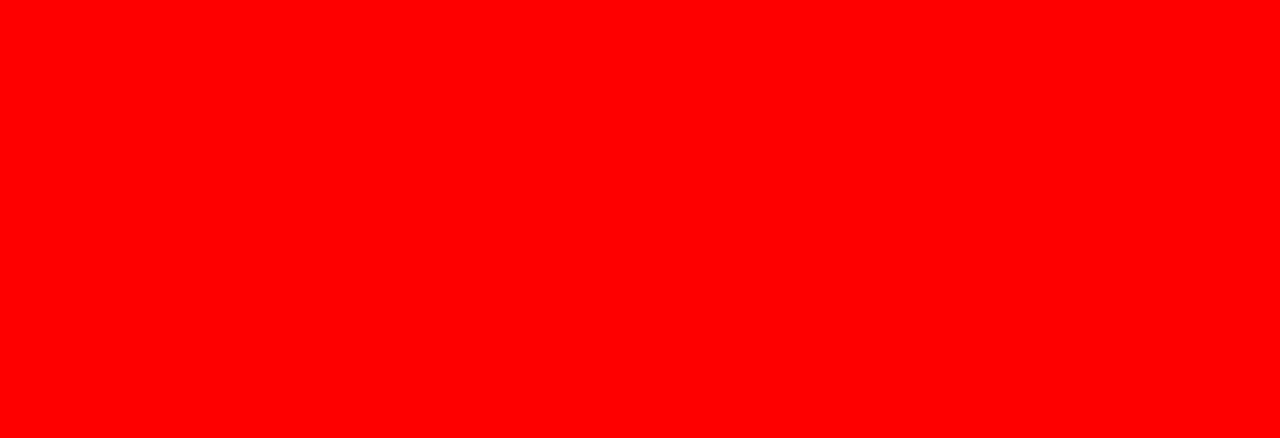
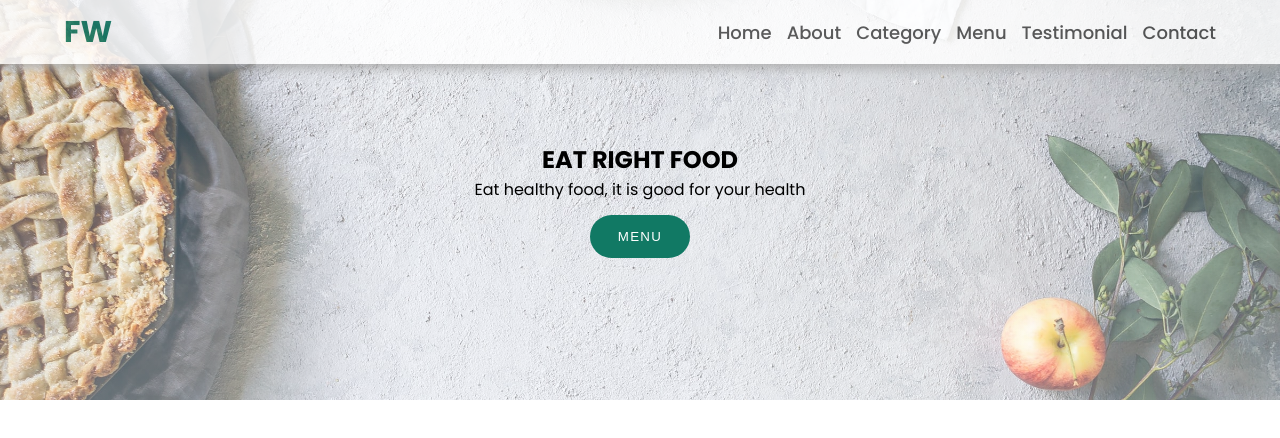
Before and after one commit to kashifhussainpathan/food-website, a plain HTML site: page index.html in a window 1280 px wide. Drawn offline with Linux system fonts and the light colour scheme.

Commit message:
navbar and showcase completed

```diff
--- a/index.html
+++ b/index.html
@@ -1,14 +1,47 @@
 <!DOCTYPE html>
 <html lang="en">
+
 <head>
     <meta charset="UTF-8">
     <meta http-equiv="X-UA-Compatible" content="IE=edge">
     <meta name="viewport" content="width=device-width, initial-scale=1.0">
     <!-- Css Link -->
     <link rel="stylesheet" href="./styles/style.css">
+    <!-- Font Awesome -->
+    <link rel="stylesheet" href="https://cdnjs.cloudflare.com/ajax/libs/font-awesome/6.3.0/css/all.min.css"
+        integrity="sha512-SzlrxWUlpfuzQ+pcUCosxcglQRNAq/DZjVsC0lE40xsADsfeQoEypE+enwcOiGjk/bSuGGKHEyjSoQ1zVisanQ=="
+        crossorigin="anonymous" referrerpolicy="no-referrer" />
     <title>Food Website</title>
 </head>
+
 <body>
+    <nav class="navbar">
+        <div class="navbar-container container">
+            <input type="checkbox">
+            <div class="hamburger-lines">
+                <span class="line line1"></span>
+                <span class="line line2"></span>
+                <span class="line line3"></span>
+            </div>
+            <ul class="menu-items">
+                <li><a href="#showcase">Home</a></li>
+                <li><a href="#about">About</a></li>
+                <li><a href="#food">Category </a></li>
+                <li><a href="#food-menu">Menu </a></li>
+                <li><a href="#testimonnial"> Testimonial</a></li>
+                <li><a href="#contact">Contact</a></li>
+            </ul>
+            <h1 class="logo">FW</h1>
+        </div>
+    </nav>
 
+    <section class="showcase-area" id="showcase">
+        <div class="showcase-container">
+            <h1 class="main-title">Eat right food</h1>
+            <p>Eat healthy food, it is good for your health</p>
+            <button class="btn btn-primary">Menu</button>
+        </div>
+    </section>
 </body>
+
 </html>
--- a/styles/style.css
+++ b/styles/style.css
@@ -1,4 +1,124 @@
+@import url('https://fonts.googleapis.com/css2?family=Poppins:wght@200;300;400;500;600;700&display=swap');
+
+*,
+*::after,
+*::before{
+    margin: 0;
+    padding: 0;
+    box-sizing: border-box;
+}
+html{
+    font-size: 62.5%;
+}
+
+:root{
+    --color-primary:#117964;
+}
+
 body{
-    background-color: red
-    ;
+    font-family: "poppins", sans-serif;
 }
+
+/* ######## Utility Classes ######### */
+
+.container{
+    max-width: 1200px;
+    width: 90%;
+    margin: auto;
+}
+
+.btn{
+    padding: 1em 2em;
+    border-radius: 50px;
+    cursor: pointer;
+    margin-top: 1em;
+    outline: none;
+    text-transform: uppercase;
+    font-weight: 500;
+    letter-spacing: 0.1em;
+}
+.btn-primary{
+    color: #fff;
+    background-color: var(--color-primary);
+    border: 1px solid transparent;
+}
+.btn-primary:hover{
+    background-color: transparent;
+    color: var(--color-primary);
+    border: 1px solid var(--color-primary);
+}
+
+/* ############# Navbar Styling ############## */
+
+/*------- Navbar Stying For Desktop --------- */
+
+.navbar input[type='checkbox'],
+.navbar .hamburger-lines{
+    display: none;
+}
+
+.navbar{
+    box-shadow: 0px 5px 10px 0px #aaa;
+    position: fixed;
+    width: 100%;
+    z-index: 999;
+    background-color: #fff;
+    color: #000;
+    opacity: 0.85;
+}
+.navbar-container{
+    display: flex;
+    justify-content: space-between;
+    height: 64px;
+    align-items: center;
+}
+
+.menu-items{
+    order: 2;
+    display: flex;
+}
+
+.menu-items li{
+    list-style: none;
+    margin-left: 1.5rem;
+    font-size: 1.8rem;
+}
+
+.logo{
+    order: 1;
+    font-size: 3rem;
+    color: var(--color-primary);
+}
+
+.navbar a{
+    text-decoration: none;
+    color: #444;
+    font-weight: 500;
+    transition: color 0.3s ease-in-out;
+}
+
+.navbar a:hover{
+    color: var(--color-primary);
+}
+
+/* ############# Showcase Area ############ */
+.showcase-area{
+    background-image:linear-gradient(rgba(240,240,240,0.144), rgba(255,255,255,0.336)), url("../assets/header-image2.jpg");
+    height: 50vh;
+    background-position: center;
+    background-repeat: no-repeat;
+    background-size: cover;
+}
+
+.showcase-container{
+    display: flex;
+    justify-content: center;
+    align-items: center;
+    flex-direction: column;
+    height: 100%;
+    font-size: 1.6rem;
+}
+
+.main-title{
+    text-transform: uppercase;
+}
```
Also changed, not shown: assets/about-img.jpg (added), assets/about-photo.jpg (added), assets/building-image.jpg (added), assets/food-menu1.jpg (added), assets/food-menu2.jpg (added), assets/food-menu3.jpg (added), assets/food-menu4.jpg (added), assets/food-menu5.jpg (added), assets/food-menu6.jpg (added), assets/food1.jpg (added), assets/food2.jpg (added), assets/food3.jpg (added), assets/header-image2.jpg (added), assets/male-photo1.jpg (added), 3 more files.
